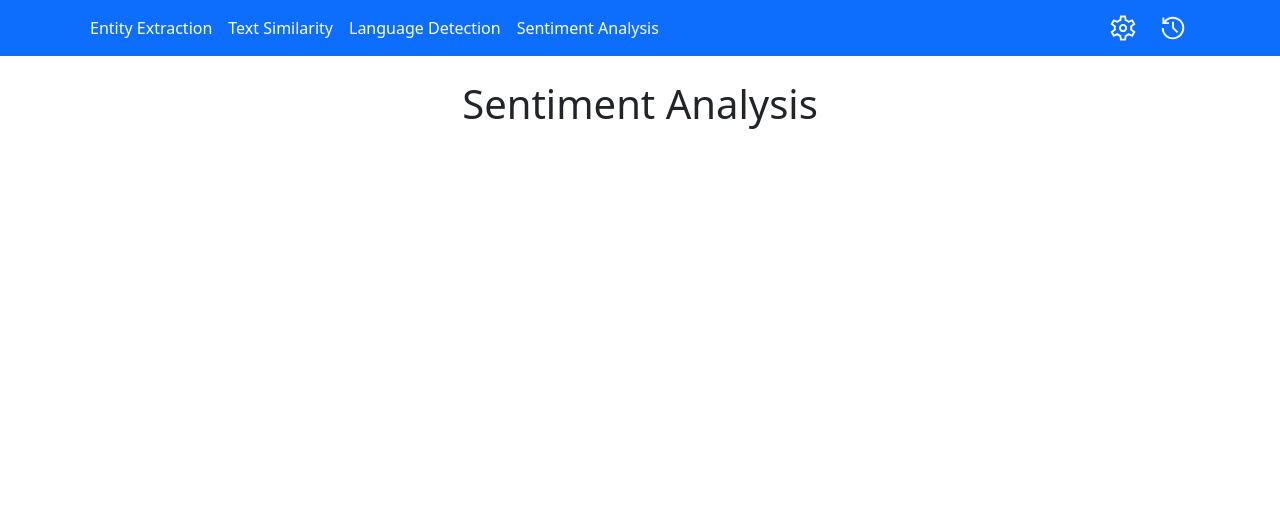
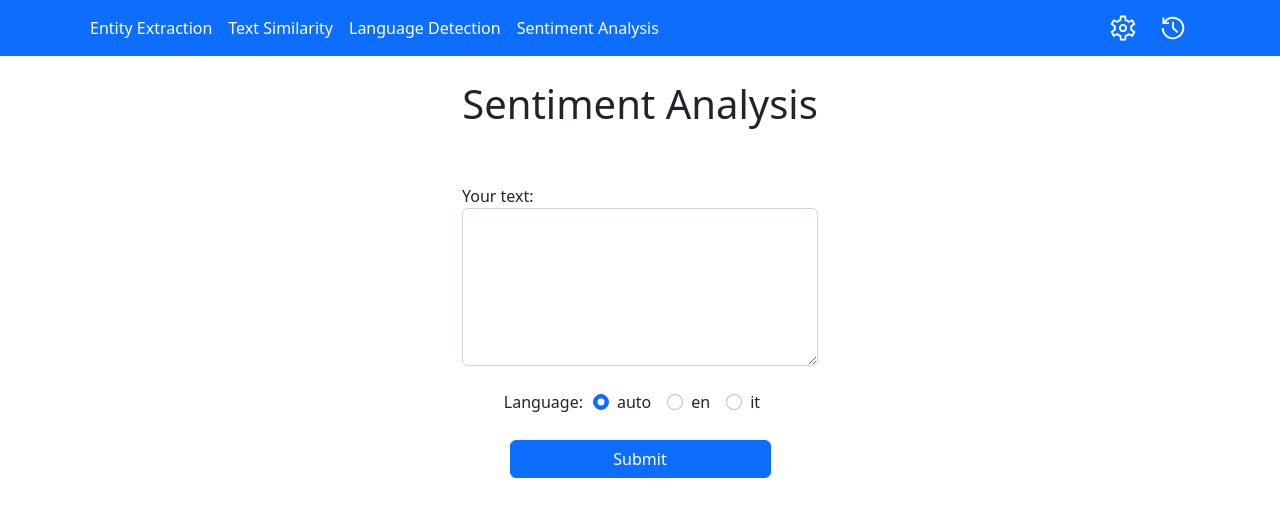
Before and after one commit to VukV/dandelion-client-app, an Angular app: page /sentiment-analysis in a window 1280 px wide. Shown: the top 516 px of the page. Built offline with nearby package versions, Linux system fonts and the light colour scheme.

Commit message:
working on language detection and sentiment analysis, finishing html

```diff
--- a/src/app/components/language-detection/language-detection.component.html
+++ b/src/app/components/language-detection/language-detection.component.html
@@ -9,8 +9,29 @@
   <br><br>
 
   <div class="row justify-content-center">
-
+    <div class="col-md-4">
+      <label for="ld-text">Your text:</label>
+      <textarea [(ngModel)]="text" class="form-control" id="ld-text" rows="6"></textarea>
+    </div>
   </div>
 
+  <br>
+
+  <div class="row justify-content-center">
+    <div class="col-md-4 text-center">
+      <div class="form-check form-check-inline">
+        <input [(ngModel)]="clean" class="form-check-input" type="checkbox" id="clean" value="clean">
+        <label class="form-check-label" for="clean">clean</label>
+      </div>
+    </div>
+  </div>
+
+  <br>
+
+  <div class="row justify-content-center">
+    <div class="col-md-3 d-grid">
+      <button type="button" class="btn btn-primary btn-block" (click)="submitDetection()">Submit</button>
+    </div>
+  </div>
 
 </div>
--- a/src/app/components/language-detection/language-detection.component.ts
+++ b/src/app/components/language-detection/language-detection.component.ts
@@ -7,9 +7,15 @@ import { Component, OnInit } from '@angular/core';
 })
 export class LanguageDetectionComponent implements OnInit {
 
+  text: string = "";
+  clean: boolean = false;
+
   constructor() { }
 
   ngOnInit(): void {
   }
 
+  submitDetection(){
+    //TODO
+  }
 }
--- a/src/app/components/sentiment-analysis/sentiment-analysis.component.css
+++ b/src/app/components/sentiment-analysis/sentiment-analysis.component.css
@@ -0,0 +1,3 @@
+#lang-label{
+  margin-right: 10px;
+}
--- a/src/app/components/sentiment-analysis/sentiment-analysis.component.html
+++ b/src/app/components/sentiment-analysis/sentiment-analysis.component.html
@@ -9,8 +9,30 @@
   <br><br>
 
   <div class="row justify-content-center">
-
+    <div class="col-md-4">
+      <label for="sa-text">Your text:</label>
+      <textarea [(ngModel)]="text" class="form-control" id="sa-text" rows="6"></textarea>
+    </div>
   </div>
 
+  <br>
+
+  <div class="row justify-content-center">
+    <div class="col-md-4 text-center">
+      <label id="lang-label">Language:</label>
+      <div *ngFor="let lang of availableLanguages" id="radio-lang" class="form-check form-check-inline">
+        <input [(ngModel)]="language" class="form-check-input" type="radio" [id]="lang" [value]="lang">
+        <label class="form-check-label" [for]="lang">{{ lang }}</label>
+      </div>
+    </div>
+  </div>
+
+  <br>
+
+  <div class="row justify-content-center">
+    <div class="col-md-3 d-grid">
+      <button type="button" class="btn btn-primary btn-block" (click)="submitAnalysis()">Submit</button>
+    </div>
+  </div>
 
 </div>
--- a/src/app/components/sentiment-analysis/sentiment-analysis.component.ts
+++ b/src/app/components/sentiment-analysis/sentiment-analysis.component.ts
@@ -1,4 +1,5 @@
-import { Component, OnInit } from '@angular/core';
+import {Component, OnInit} from '@angular/core';
+import {Language} from "../../model/language";
 
 @Component({
   selector: 'app-sentiment-analysis',
@@ -7,9 +8,16 @@ import { Component, OnInit } from '@angular/core';
 })
 export class SentimentAnalysisComponent implements OnInit {
 
+  text: string = "";
+  language: Language = Language.automatic;
+  availableLanguages = Object.values(Language);
+
   constructor() { }
 
   ngOnInit(): void {
   }
 
+  submitAnalysis(){
+    //TODO
+  }
 }
--- /dev/null
+++ b/src/app/model/language.ts
@@ -0,0 +1,5 @@
+export enum Language {
+  automatic = "auto",
+  english = "en",
+  italian = "it"
+}
```
